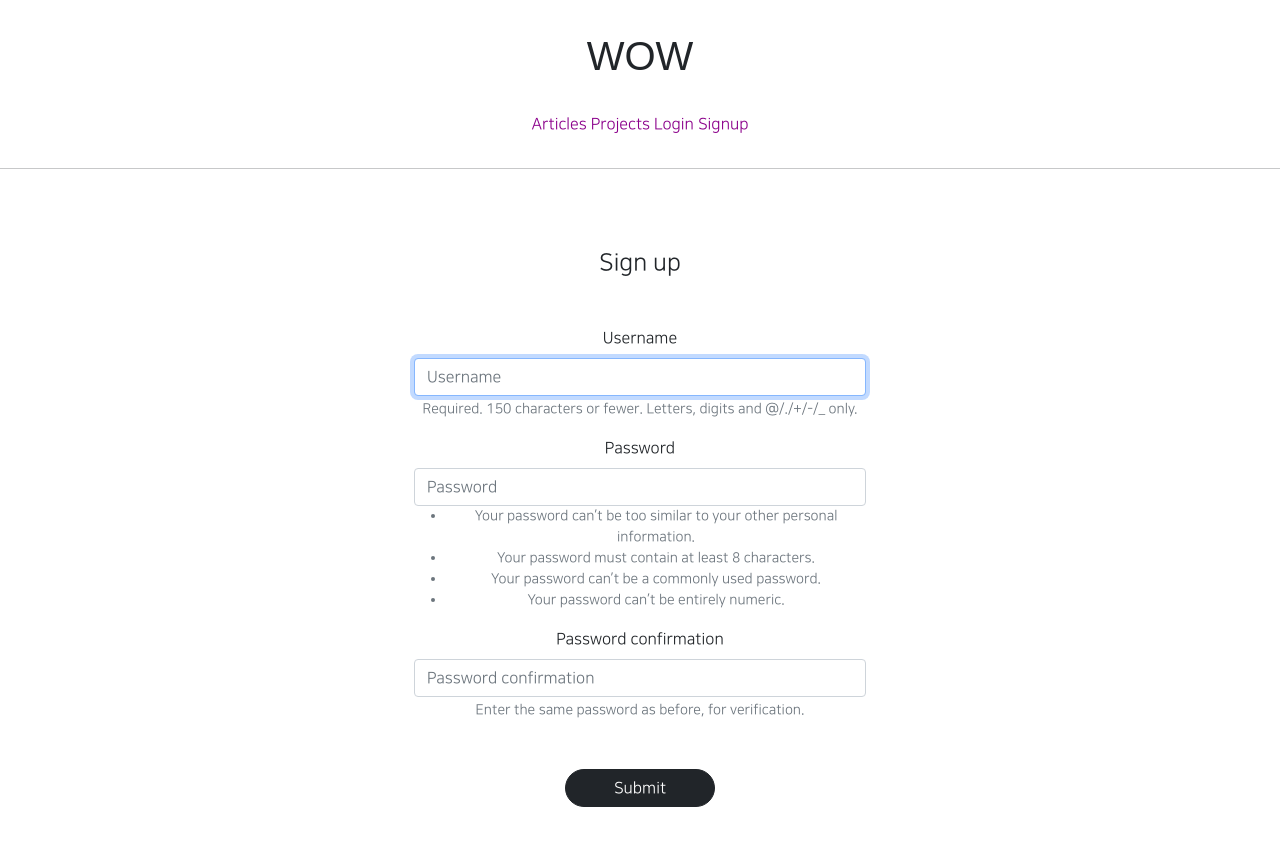
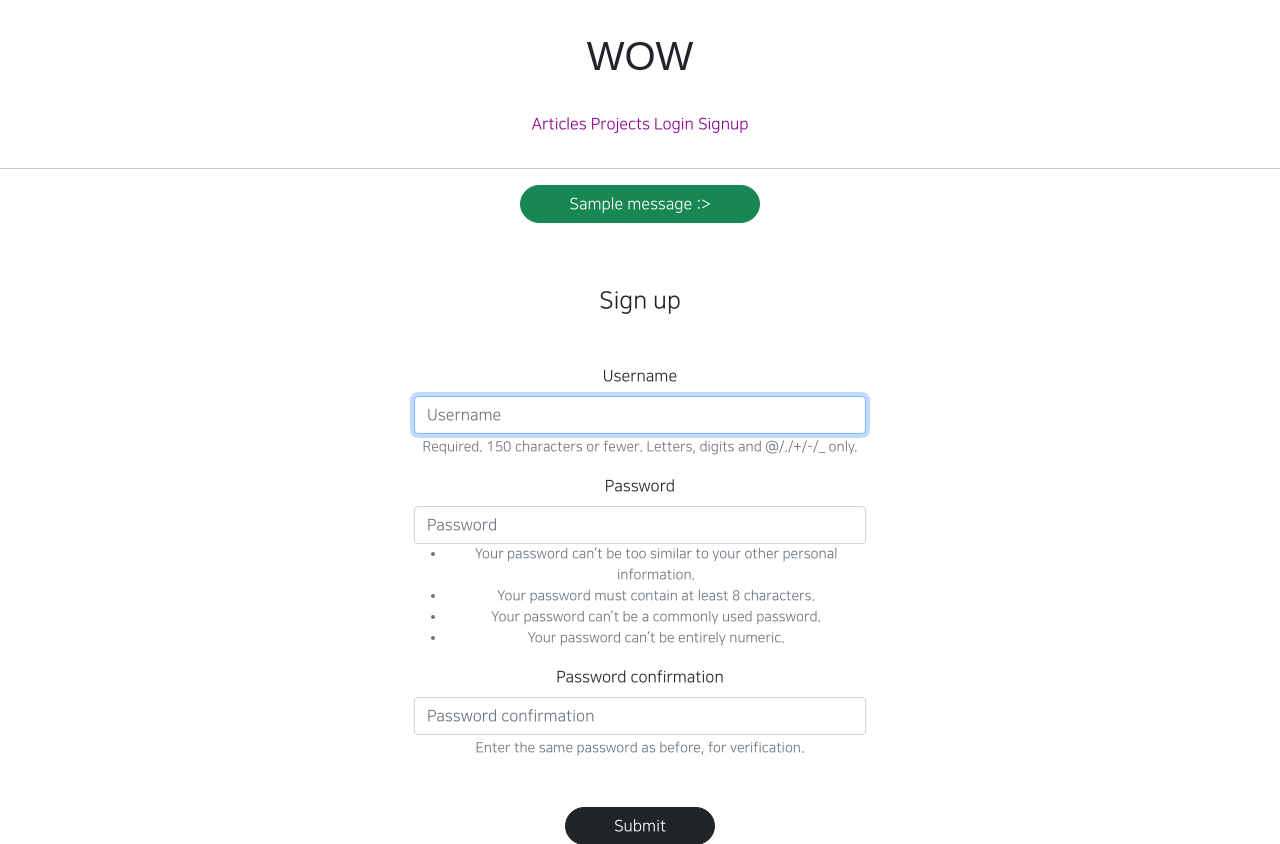
Before and after one commit to ha-yun/GSWEB2, a Django app: page /accounts/create/ in a window 1280 px wide. Shown: the top 844 px of the page. Run offline with Django 3.2, Linux system fonts and the light colour scheme; tables that the repository leaves empty hold one stand-in row (values such as "Sample post"); one stand-in notice (Sample message) is shown; parts of the project's set-up code (start-up, migrations or seed data) failed here and were passed over; some libraries are stand-ins or nearby versions; some web fonts are replaced.

Commit message:
2021/08/26 gsweb2! class commit 1

```diff
--- a/templates/base.html
+++ b/templates/base.html
@@ -9,6 +9,16 @@
 
 <hr>
 
+{% for message in messages %}
+    <div class="text-center">
+        <div class="btn btn-success rounded-pill px-5">
+            {{ message }} :>
+        </div>
+    </div>
+{% endfor %}
+
+
+
 {% block content %}
 {% endblock %}
 
```
Also changed, not shown: likeapp/views.py (+5 -2 lines).
